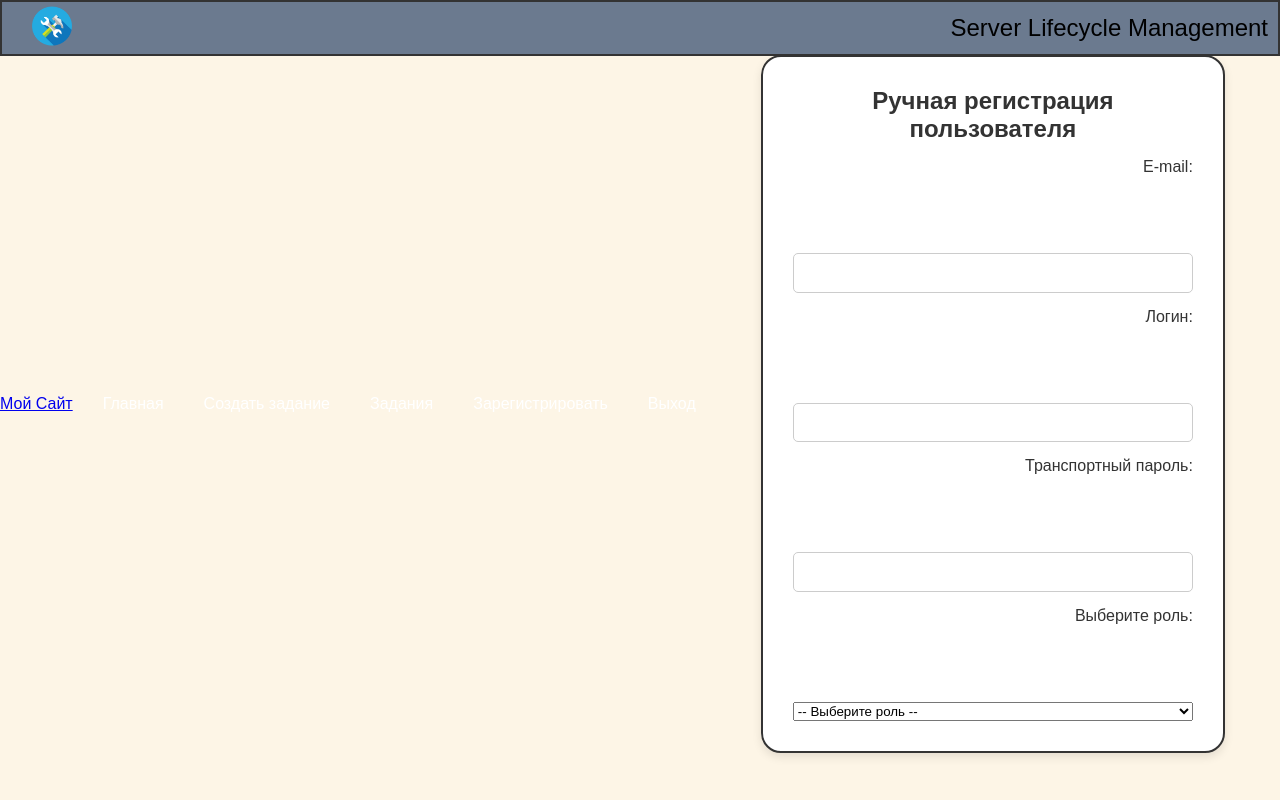
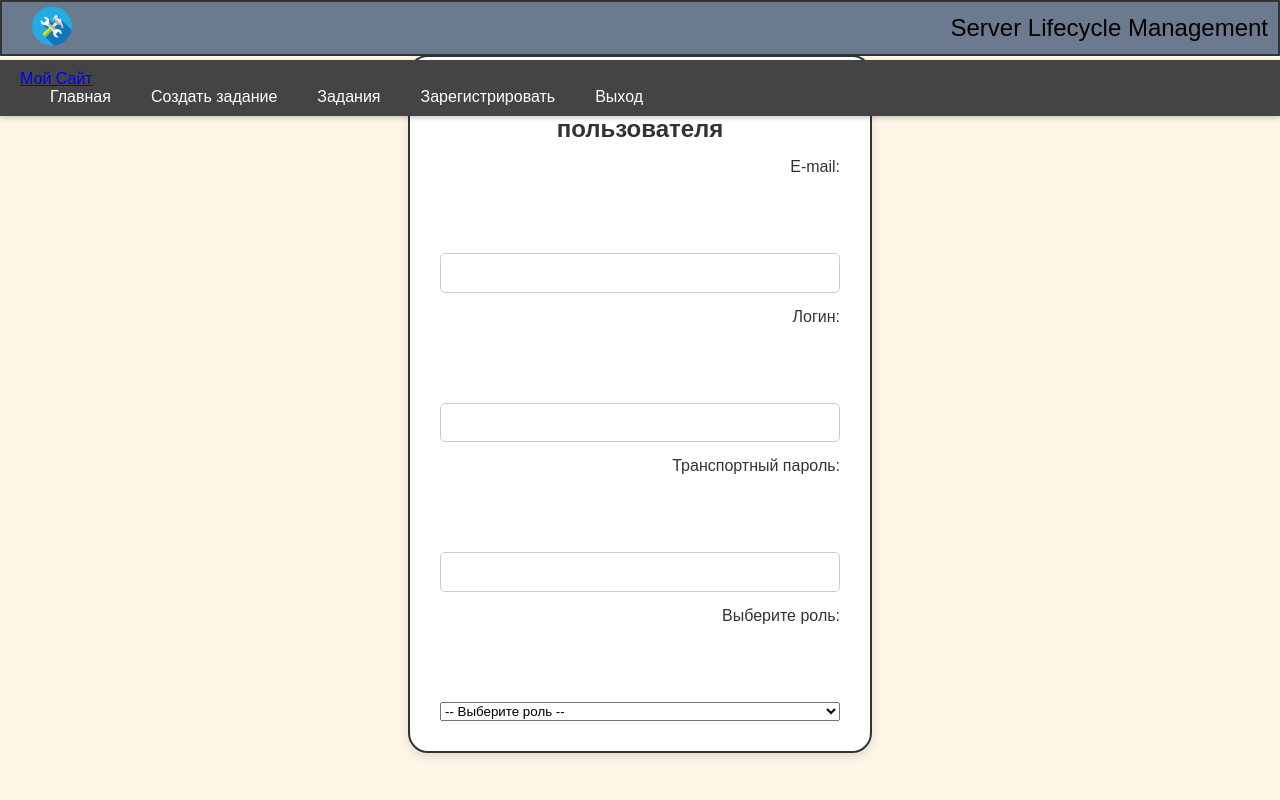
Before and after one commit to LeonArchie/SLM, a PHP site: page /FR_register.php in a window 1280 px wide. Run offline with PHP 8.4, Linux system fonts and the light colour scheme; data that the repository does not hold is empty; some libraries are stand-ins or nearby versions.

Commit message:
v.113 Исправлены css header / navbar

```diff
--- a/css/navbar.css
+++ b/css/navbar.css
@@ -1,7 +1,13 @@
 /* Стили для навигационной панели */
 .navbar {
-    display: flex;
-    align-items: center;
+    background-color: #444; /* Цвет фона меню */
+    padding: 10px 20px; /* Внутренние отступы */
+    position: fixed; /* Фиксированное положение */
+    top: 60px; /* Прижато к хедеру (высота хедера) */
+    left: 0;
+    right: 0;
+    z-index: 999; /* Меню под хедером */
+    box-shadow: 0 2px 5px rgba(0, 0, 0, 0.2); /* Тень */
 }
 
 .nav-links {
--- a/footer.html
+++ b/footer.html
@@ -1,5 +1,5 @@
 <!-- Подвал -->
 	<footer class="footer">
-		<div class="version">Version: 0.111</div>
+		<div class="version">Version: 0.113</div>
 		<div class="version">  Apache License, 2025</div>
 	</footer>
```
